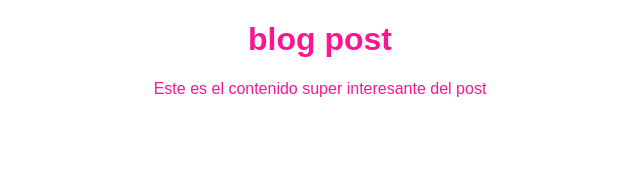
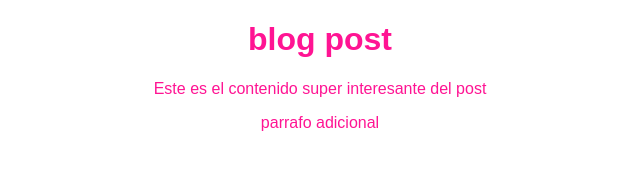
Before and after one commit to Andnaror/BlogPracticaPlatzi, a plain HTML site: page index.html in a window 1280 px wide. Shown: the whole page, without its empty margins (320-960 px from the left). Drawn offline with Linux system fonts and the light colour scheme.

Commit message:
agg contenido al blog

```diff
--- a/index.html
+++ b/index.html
@@ -12,6 +12,6 @@
     <p>
         Este es el contenido super interesante del post
     </p>
-
+    <p>parrafo adicional</p>
 </body>
 </html>
```
